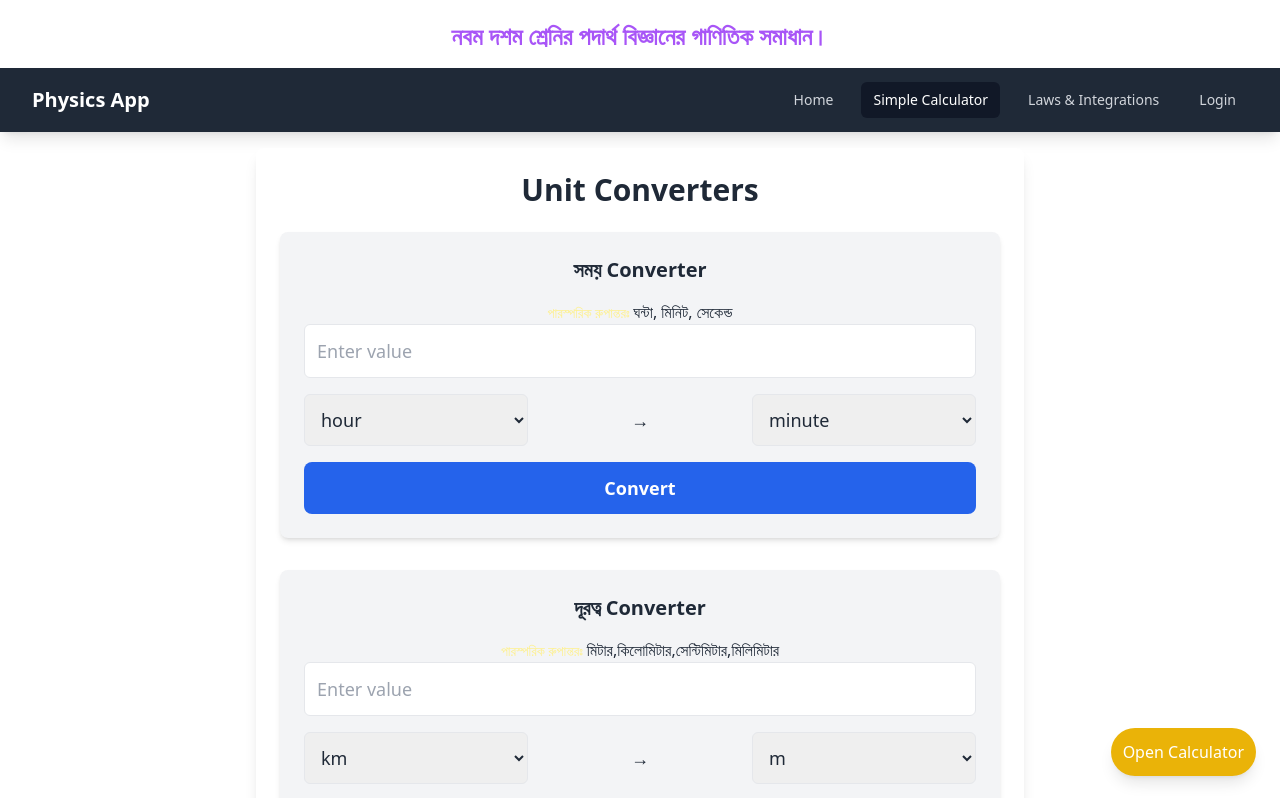
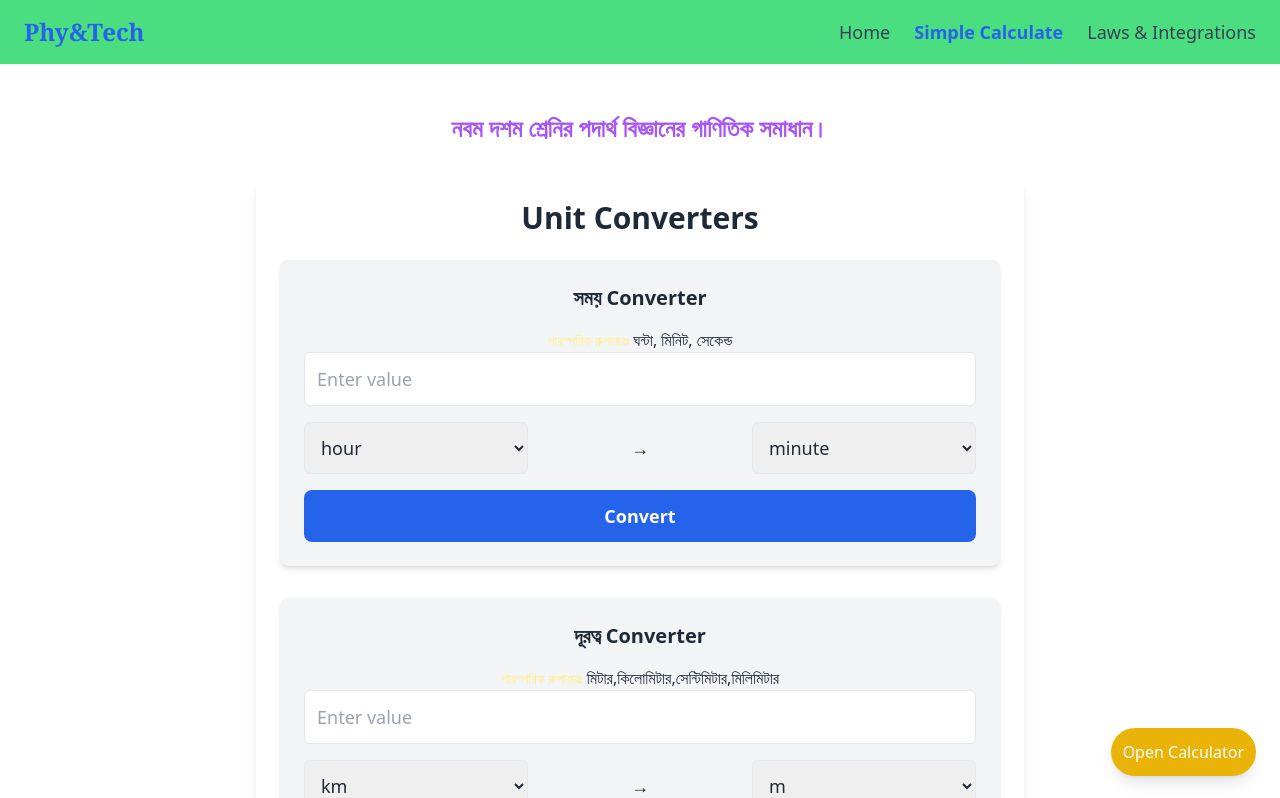
Before and after one commit to almubin78/Physics-Problems-solving-website, a React (Create React App) app: page /simple-calculate in a window 1280 px wide. Shown: the top 798 px of the page. Built offline with nearby package versions, Linux system fonts and the light colour scheme.

Commit message:
made navbar sticky

```diff
--- a/src/App.js
+++ b/src/App.js
@@ -8,8 +8,8 @@ function App() {
 
 
   return (
-    <div className="App  mx-auto items-center">
-      <h1 className="text-2xl mt-5 font-bold text-purple-500 mb-4"> নবম দশম শ্রেনির পদার্থ বিজ্ঞানের গাণিতিক সমাধান। </h1>
+    <div className="App  ">
+      <h1 className="text-2xl mt-28 font-bold text-purple-500 mb-4"> নবম দশম শ্রেনির পদার্থ বিজ্ঞানের গাণিতিক সমাধান। </h1>
 
       <RouterProvider router={router}>
       </RouterProvider>
--- a/src/CommonPages/Navbar.js
+++ b/src/CommonPages/Navbar.js
@@ -1,151 +1,107 @@
-import React, { useState } from 'react';
-import { NavLink } from 'react-router-dom';
+import { Link, NavLink } from "react-router-dom";
+import { useState, useEffect } from "react";
 
 const Navbar = () => {
-  const [isMenuOpen, setIsMenuOpen] = useState(false);
+  const [isScrolled, setIsScrolled] = useState(false);
+  const [menuOpen, setMenuOpen] = useState(false);
 
-  const toggleMenu = () => {
-    setIsMenuOpen(!isMenuOpen);
+  useEffect(() => {
+    const handleScroll = () => {
+      if (window.scrollY > 10) {
+        setIsScrolled(true);
+      } else {
+        setIsScrolled(false);
+      }
     };
+    window.addEventListener("scroll", handleScroll);
+    return () => window.removeEventListener("scroll", handleScroll);
+  }, []);
 
   return (
-    <nav className="bg-gray-800 text-white shadow-lg">
-      <div className="max-w-7xl mx-auto px-4 sm:px-6 lg:px-8">
-        <div className="flex justify-between h-16">
-          {/* Logo/Brand */}
-          <div className="flex items-center">
-            <NavLink to="/" className="text-xl font-bold">
-              Physics App
-            </NavLink>
-          </div>
-
-          {/* Hamburger Menu Button (Mobile) */}
-          <div className="flex items-center md:hidden">
-            <button
-              onClick={toggleMenu}
-              className="inline-flex items-center justify-center p-2 rounded-md text-gray-400 hover:text-white hover:bg-gray-700 focus:outline-none"
+    <nav
+      className={`fixed top-0 left-0 w-full transition-all duration-300 ${
+        isScrolled ? "bg-yellow-500  text-purple-600" : "bg-green-400 "
+        // isScrolled ? "bg-white shadow-lg" : "bg-transparent"
+      }`}
     >
-              <svg
-                className="h-6 w-6"
-                xmlns="http://www.w3.org/2000/svg"
-                fill="none"
-                viewBox="0 0 24 24"
-                stroke="currentColor"
-              >
-                {isMenuOpen ? (
-                  <path
-                    strokeLinecap="round"
-                    strokeLinejoin="round"
-                    strokeWidth={2}
-                    d="M6 18L18 6M6 6l12 12"
-                  />
-                ) : (
-                  <path
-                    strokeLinecap="round"
-                    strokeLinejoin="round"
-                    strokeWidth={2}
-                    d="M4 6h16M4 12h16m-7 6h7"
-                  />
-                )}
-              </svg>
-            </button>
-          </div>
+      <div className="max-w-7xl mx-auto flex justify-between items-center py-4 px-6">
+        {/* Logo */}
+        <Link to="/" className="text-2xl font-bold text-blue-600 font-serif ">
+          Phy&Tech
+        </Link>
 
         {/* Desktop Menu */}
-          <div className="hidden md:flex items-center space-x-4">
+        <ul className="hidden md:flex space-x-6 text-lg">
+          <li>
             <NavLink
               to="/"
               className={({ isActive }) =>
-                `px-3 py-2 rounded-md text-sm font-medium ${
-                  isActive ? 'bg-gray-900 text-white' : 'text-gray-300 hover:bg-gray-700 hover:text-white'
-                }`
+                isActive ? "text-blue-600 font-semibold" : "text-gray-700"
               }
             >
               Home
             </NavLink>
+          </li>
+          <li>
             <NavLink
               to="/simple-calculate"
               className={({ isActive }) =>
-                `px-3 py-2 rounded-md text-sm font-medium ${
-                  isActive ? 'bg-gray-900 text-white' : 'text-gray-300 hover:bg-gray-700 hover:text-white'
-                }`
+                isActive ? "text-blue-600 font-semibold" : "text-gray-700"
               }
             >
-              Simple Calculator
+              Simple Calculate
             </NavLink>
+          </li>
+          <li>
             <NavLink
               to="/laws-integrations"
               className={({ isActive }) =>
-                `px-3 py-2 rounded-md text-sm font-medium ${
-                  isActive ? 'bg-gray-900 text-white' : 'text-gray-300 hover:bg-gray-700 hover:text-white'
-                }`
+                isActive ? "text-blue-600 font-semibold" : "text-gray-700"
               }
             >
               Laws & Integrations
             </NavLink>
-            <NavLink
-              to="/login"
-              className={({ isActive }) =>
-                `px-3 py-2 rounded-md text-sm font-medium ${
-                  isActive ? 'bg-gray-900 text-white' : 'text-gray-300 hover:bg-gray-700 hover:text-white'
-                }`
-              }
-            >
-              Login
-            </NavLink>
-          </div>
-        </div>
+          </li>
+        </ul>
+
+        {/* Mobile Menu Button */}
+        <button className="md:hidden text-white font-serif font-bold" onClick={() => setMenuOpen(!menuOpen)}>
+          {menuOpen ? 'Hide'  : 'Menu' }
+        </button>
       </div>
 
-      {/* Mobile Menu (Collapsible) */}
-      {isMenuOpen && (
-        <div className="md:hidden">
-          <div className="px-2 pt-2 pb-3 space-y-1 sm:px-3">
+      {/* Mobile Menu */}
+      {menuOpen && (
+        <div className="md:hidden bg-white shadow-lg absolute top-0 left-0 w-full py-4">
+          <ul className="flex flex-col items-center space-y-4">
+            <li>
               <NavLink
                 to="/"
-              className={({ isActive }) =>
-                `block px-3 py-2 rounded-md text-base font-medium ${
-                  isActive ? 'bg-gray-900 text-white' : 'text-gray-300 hover:bg-gray-700 hover:text-white'
-                }`
-              }
-              onClick={toggleMenu}
+                className="text-gray-700 text-lg"
+                onClick={() => setMenuOpen(false)}
               >
                 Home
               </NavLink>
+            </li>
+            <li>
               <NavLink
                 to="/simple-calculate"
-              className={({ isActive }) =>
-                `block px-3 py-2 rounded-md text-base font-medium ${
-                  isActive ? 'bg-gray-900 text-white' : 'text-gray-300 hover:bg-gray-700 hover:text-white'
-                }`
-              }
-              onClick={toggleMenu}
+                className="text-gray-700 text-lg"
+                onClick={() => setMenuOpen(false)}
               >
-              Simple Calculator
+                Simple Calculate
               </NavLink>
+            </li>
+            <li>
               <NavLink
                 to="/laws-integrations"
-              className={({ isActive }) =>
-                `block px-3 py-2 rounded-md text-base font-medium ${
-                  isActive ? 'bg-gray-900 text-white' : 'text-gray-300 hover:bg-gray-700 hover:text-white'
-                }`
-              }
-              onClick={toggleMenu}
+                className="text-gray-700 text-lg"
+                onClick={() => setMenuOpen(false)}
               >
                 Laws & Integrations
               </NavLink>
-            <NavLink
-              to="/login"
-              className={({ isActive }) =>
-                `block px-3 py-2 rounded-md text-base font-medium ${
-                  isActive ? 'bg-gray-900 text-white' : 'text-gray-300 hover:bg-gray-700 hover:text-white'
-                }`
-              }
-              onClick={toggleMenu}
-            >
-              Login
-            </NavLink>
-          </div>
+            </li>
+          </ul>
         </div>
       )}
     </nav>
```
Lines whose indentation alone changed are shown as unchanged.
